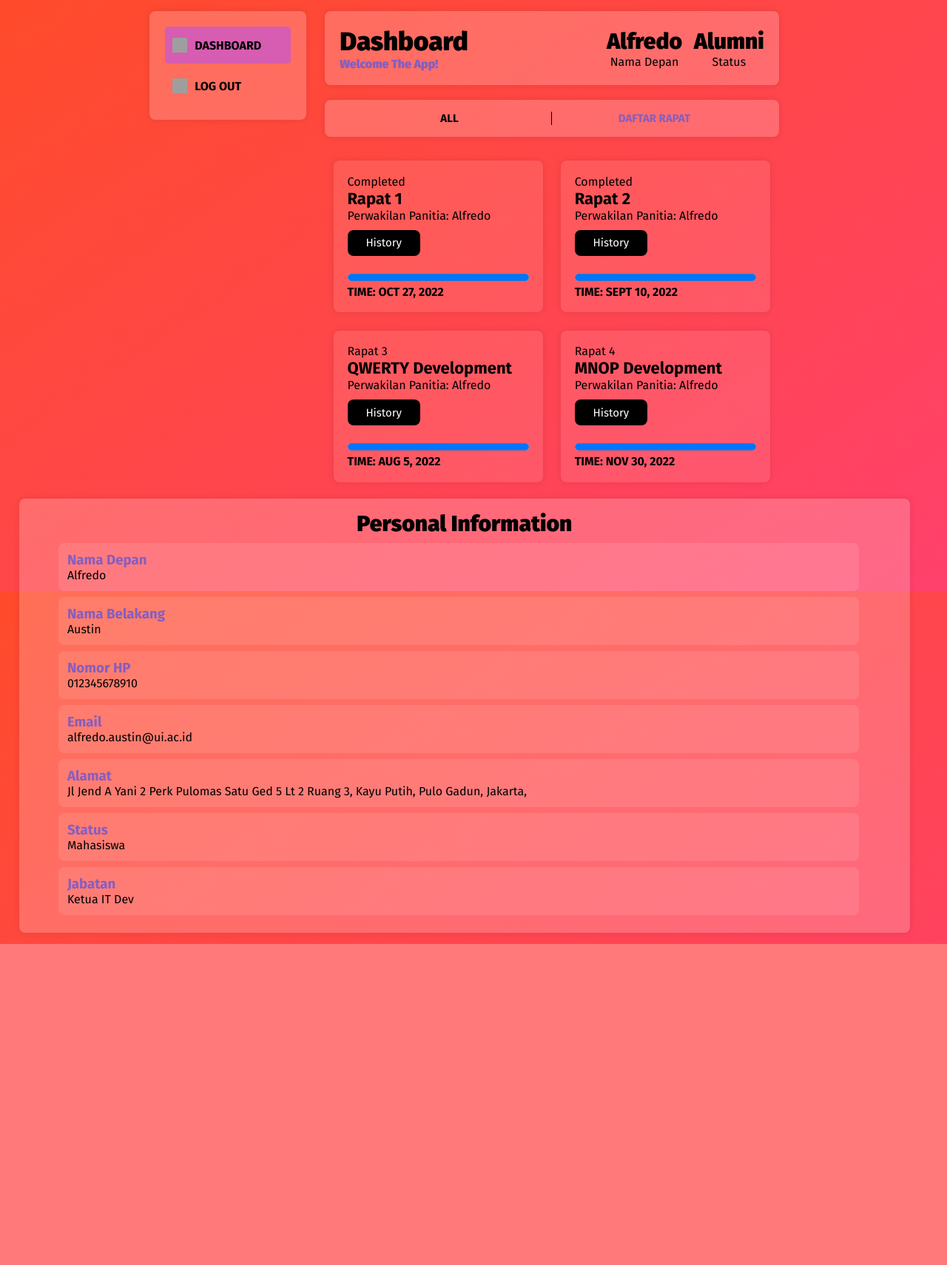
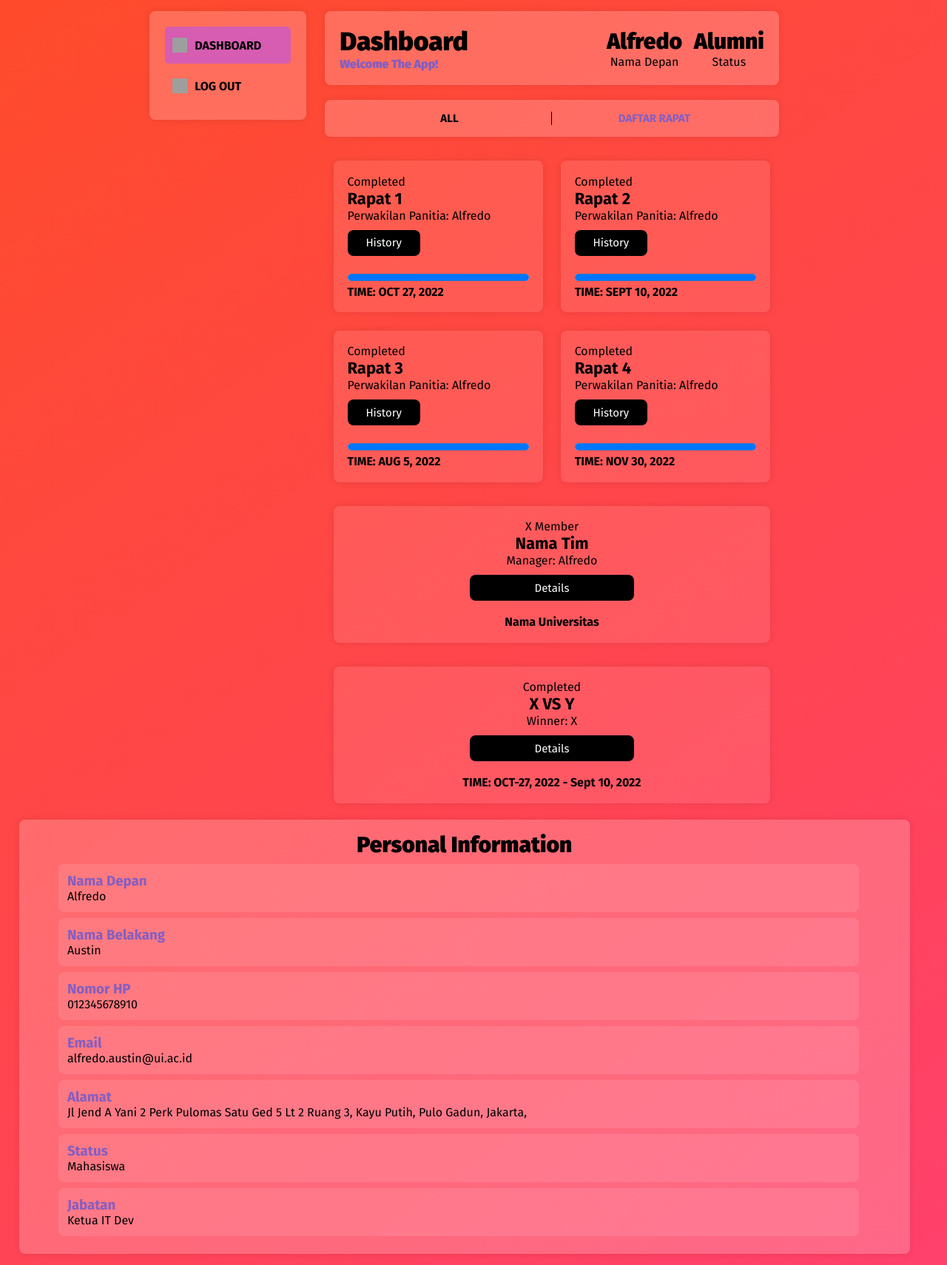
Before and after one commit to eddoog/TK-Basdat, a Django app: template dashboard/templates/dashboard.html in a window 1280 px wide. Shown: the whole page at 74% size. Before the commit the page ends 1276 px from the top, so only its background shows below. Run offline with Django 4.2, Linux system fonts and the light colour scheme; the template is opened without the code that fills it, so the values that code supplies are empty; grey boxes are pictures that could not be loaded.

Commit message:
idk ad yg aneh

```diff
--- a/dashboard/templates/dashboard.html
+++ b/dashboard/templates/dashboard.html
@@ -47,20 +47,34 @@
                     <h4>TIME: SEPT 10, 2022</h4>
                 </div>
                 <div class="progress">
-                    <p>Rapat 3</p>
-                    <h3>QWERTY Development</h3>
+                    <p>Completed</p>
+                    <h3>Rapat 3</h3>
                     <p>Perwakilan Panitia: Alfredo</p>
                     <a href="#">History</a><br />
                     <progress value="100" max="100"></progress>
                     <h4>TIME: AUG 5, 2022</h4>
                 </div>
                 <div class="progress">
-                    <p>Rapat 4</p>
-                    <h3>MNOP Development</h3>
+                    <p>Completed</p>
+                    <h3>Rapat 4</h3>
                     <p>Perwakilan Panitia: Alfredo</p>
                     <a href="#">History</a><br />
                     <progress value="100" max="100"></progress>
                     <h4>TIME: NOV 30, 2022</h4>
+                </div>
+                <div class="progress team">
+                    <p>X Member</p>
+                    <h3>Nama Tim</h3>
+                    <p>Manager: Alfredo</p>
+                    <a href="#">Details</a><br />
+                    <h4>Nama Universitas</h4>
+                </div>
+                <div class="progress match">
+                    <p>Completed</p>
+                    <h3>X VS Y</h3>
+                    <p>Winner: X</p>
+                    <a href="#">Details</a><br />
+                    <h4>TIME: OCT-27, 2022 - Sept 10, 2022</h4>
                 </div>
             </div>
         </div>
--- a/static/css/dashboard.css
+++ b/static/css/dashboard.css
@@ -4,10 +4,6 @@
     margin: 0;
     user-select: none;
     font-family: 'Fira Sans', sans-serif;
-}
-html,
-body {
-    height: 100%;
 }
 
 body {
@@ -96,6 +92,7 @@ li {
 }
 .midRight {
     width: 300px;
+    height: fit-content;
     display: flex;
     flex-direction: column;
     align-items: center;
@@ -235,6 +232,16 @@ progress {
     display: none;
 }
 
+.match,
+.team {
+    width: 100%;
+    display: flex;
+    flex-wrap: wrap;
+    justify-content: space-evenly;
+    align-items: center;
+    margin-top: 20px;
+}
+
 @media only screen and (max-width: 1496px) {
     .midRight {
         width: 98%;
```
